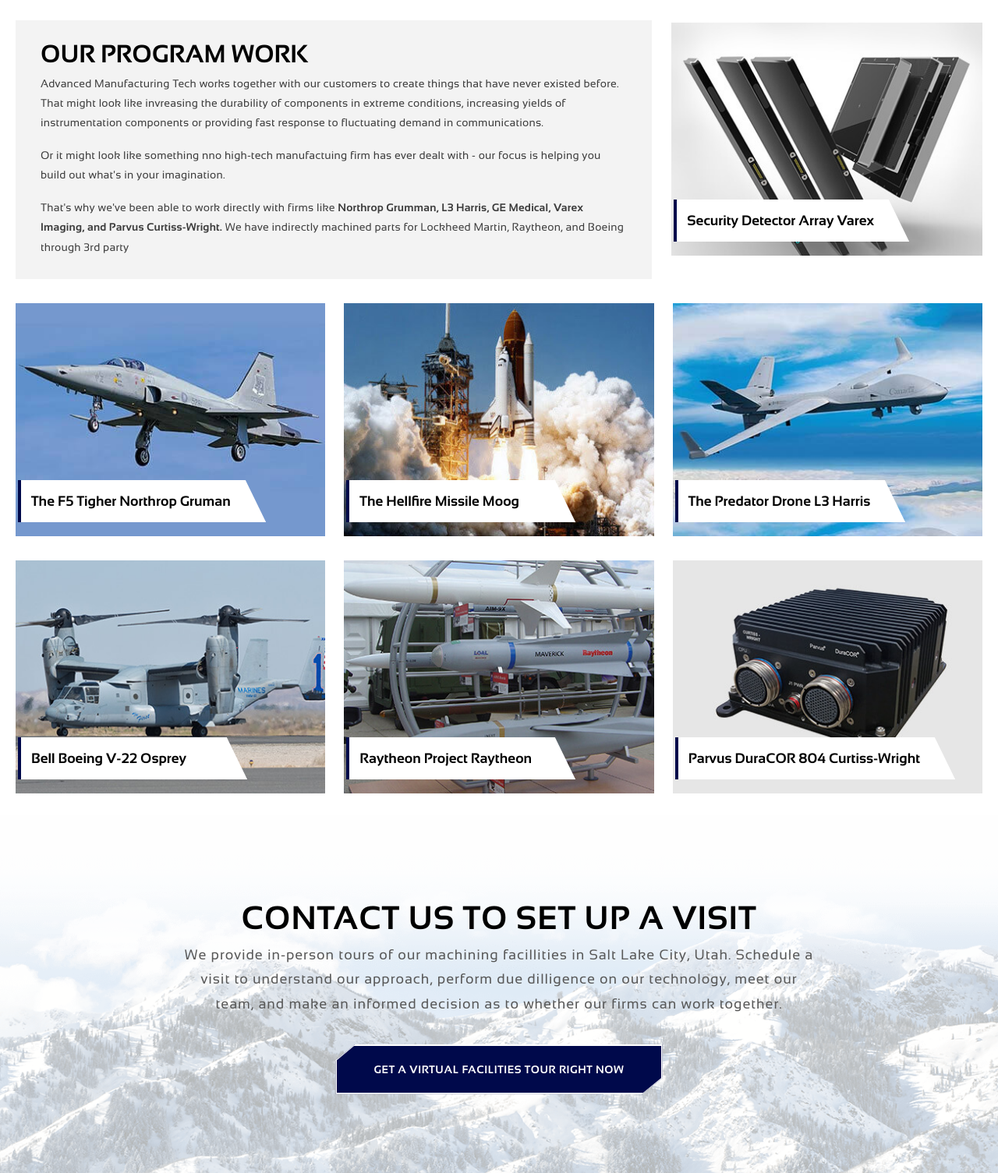
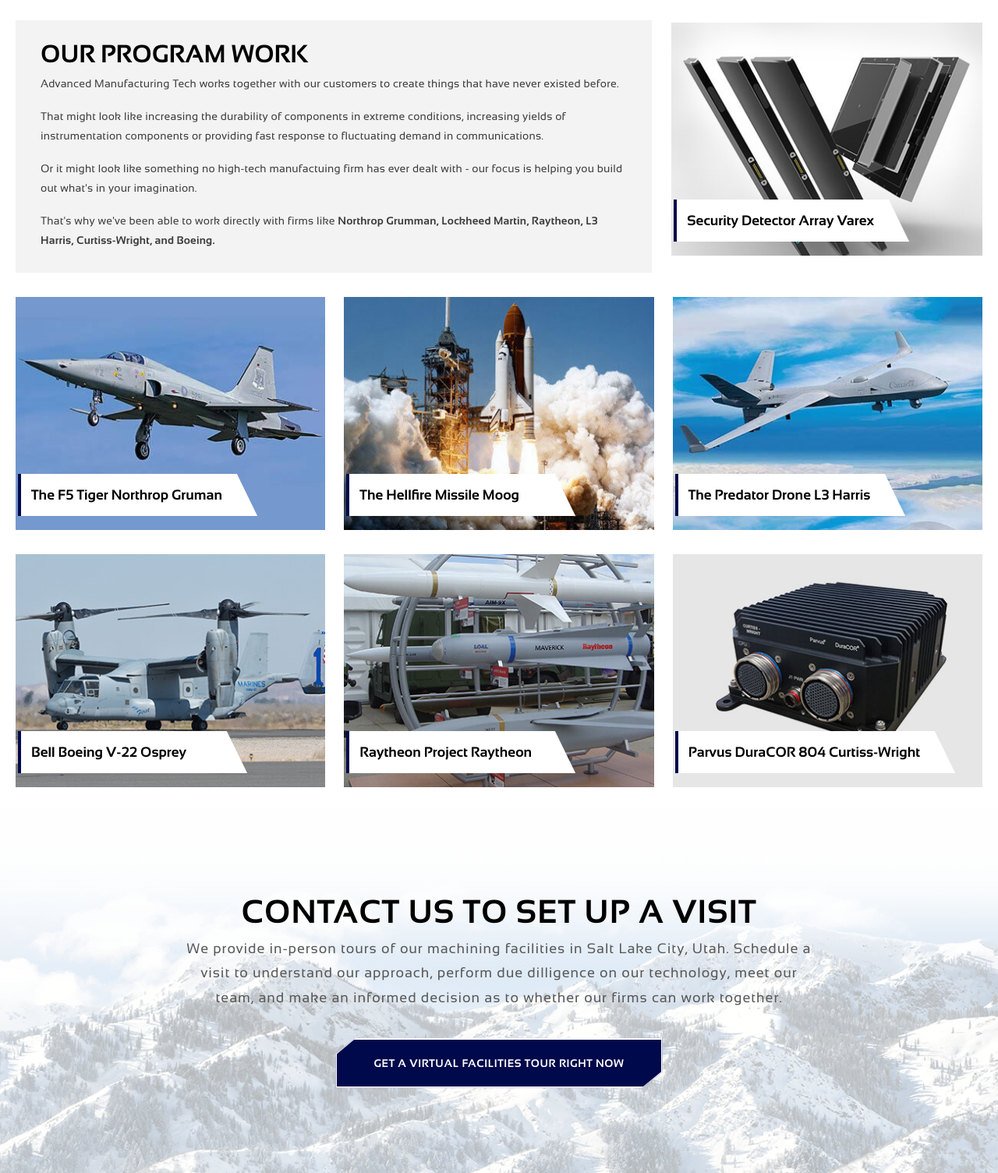
Before and after one commit to sourcecodepartners/advancemfgtech, a plain HTML site: page our-work.html in a window 1280 px wide. Shown: the part 700-2205 px from the top of the page at 78% size. Drawn offline with Linux system fonts and the light colour scheme.

Commit message:
Update our-work.html
spelling changes

```diff
--- a/our-work.html
+++ b/our-work.html
@@ -76,9 +76,10 @@
                 <div class="program-work-parent column2">
                     <div class="program-work-content">
                         <h2>Our Program Work</h2>
-                        <p>Advanced Manufacturing Tech works together with our customers to create things that have never existed before. That might look like invreasing the durability of components in extreme conditions, increasing yields of instrumentation components or providing fast response to fluctuating demand in communications. </p>
-                        <p>Or it might look like something nno high-tech manufactuing firm has ever dealt with - our focus is helping you build out what's in your imagination.</p>
-                        <p>That's why we've been able to work directly with firms like <strong>Northrop Grumman, L3 Harris, GE Medical, Varex Imaging, and Parvus Curtiss-Wright.</strong> We have indirectly machined parts for Lockheed Martin, Raytheon, and Boeing through 3rd party</p>
+                        <p>Advanced Manufacturing Tech works together with our customers to create things that have never existed before.
+			<p>That might look like increasing the durability of components in extreme conditions, increasing yields of instrumentation components or providing fast response to fluctuating demand in communications. </p>
+                        <p>Or it might look like something no high-tech manufactuing firm has ever dealt with - our focus is helping you build out what's in your imagination.</p>
+                        <p>That's why we've been able to work directly with firms like <strong>Northrop Grumman, Lockheed Martin, Raytheon, L3 Harris, Curtiss-Wright, and Boeing.</strong> </p>
                     </div>
                     <div class="program-work-img">
                         <div class="high-project-parent">
@@ -92,7 +93,7 @@
                     <div class="high-project-list">
                         <div class="high-project-parent">
                            <div class="high-project-img" style="background-image: url(images/f5-tigher-img.jpg)">
-                                <span>The F5 Tigher Northrop Gruman</span>
+                                <span>The F5 Tiger Northrop Gruman</span>
                             </div>
                         </div>
                         <div class="high-project-parent">
@@ -128,7 +129,7 @@
             <div class="container">
                 <div class="ourWork-contact-content">
                     <h2>Contact Us To Set Up A Visit</h2>
-                    <p>We provide in-person tours of our machining facillities in Salt Lake City, Utah. Schedule a visit to understand our approach, perform due dilligence on our technology, meet our team, and make an informed decision as to whether our firms can work together.</p>
+                    <p>We provide in-person tours of our machining facilities in Salt Lake City, Utah. Schedule a visit to understand our approach, perform due dilligence on our technology, meet our team, and make an informed decision as to whether our firms can work together.</p>
                     <a href="#" title="Get a virtual facilities tour right now" class="clip-btn">Get a virtual facilities tour right now</a>
                 </div>
             </div>
```
